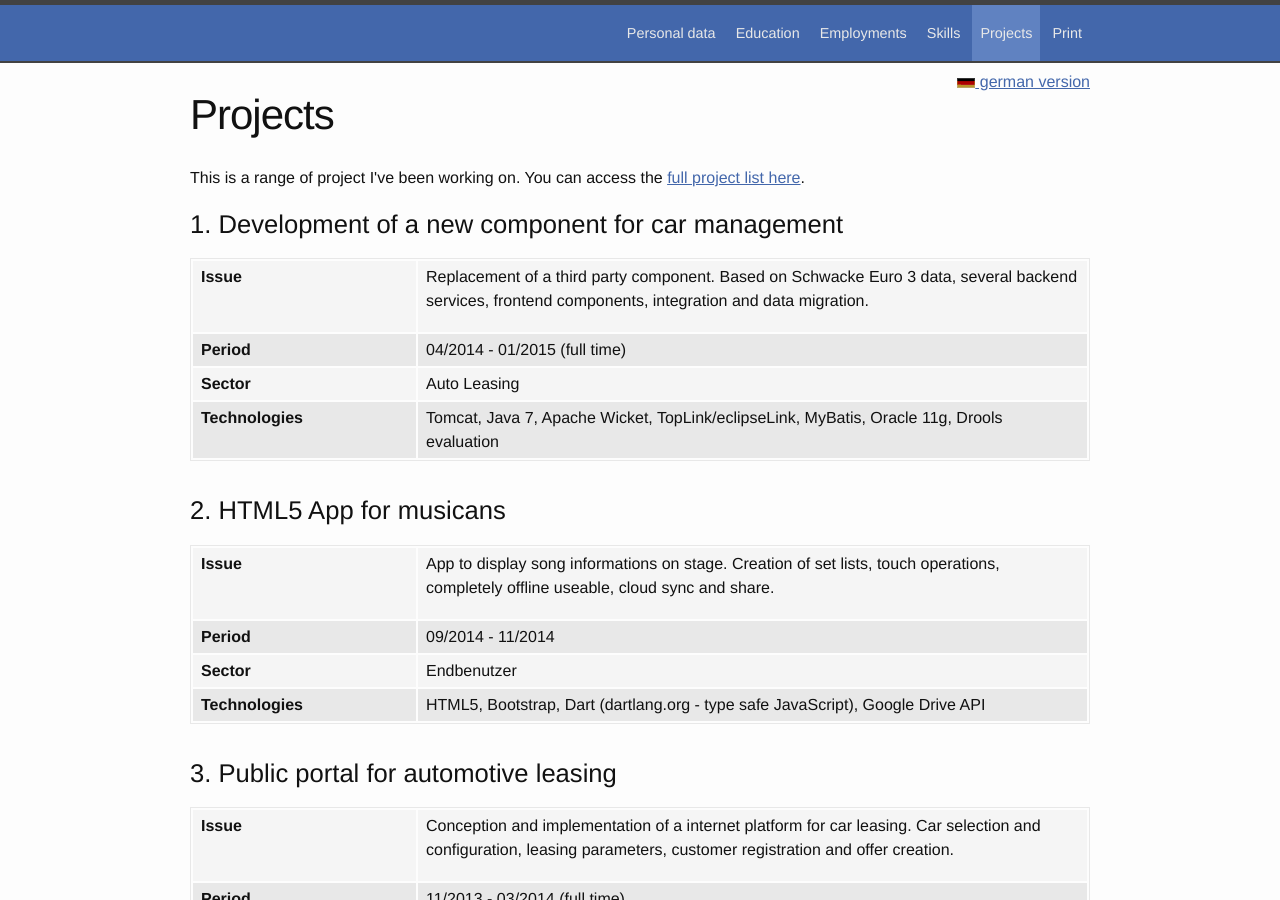
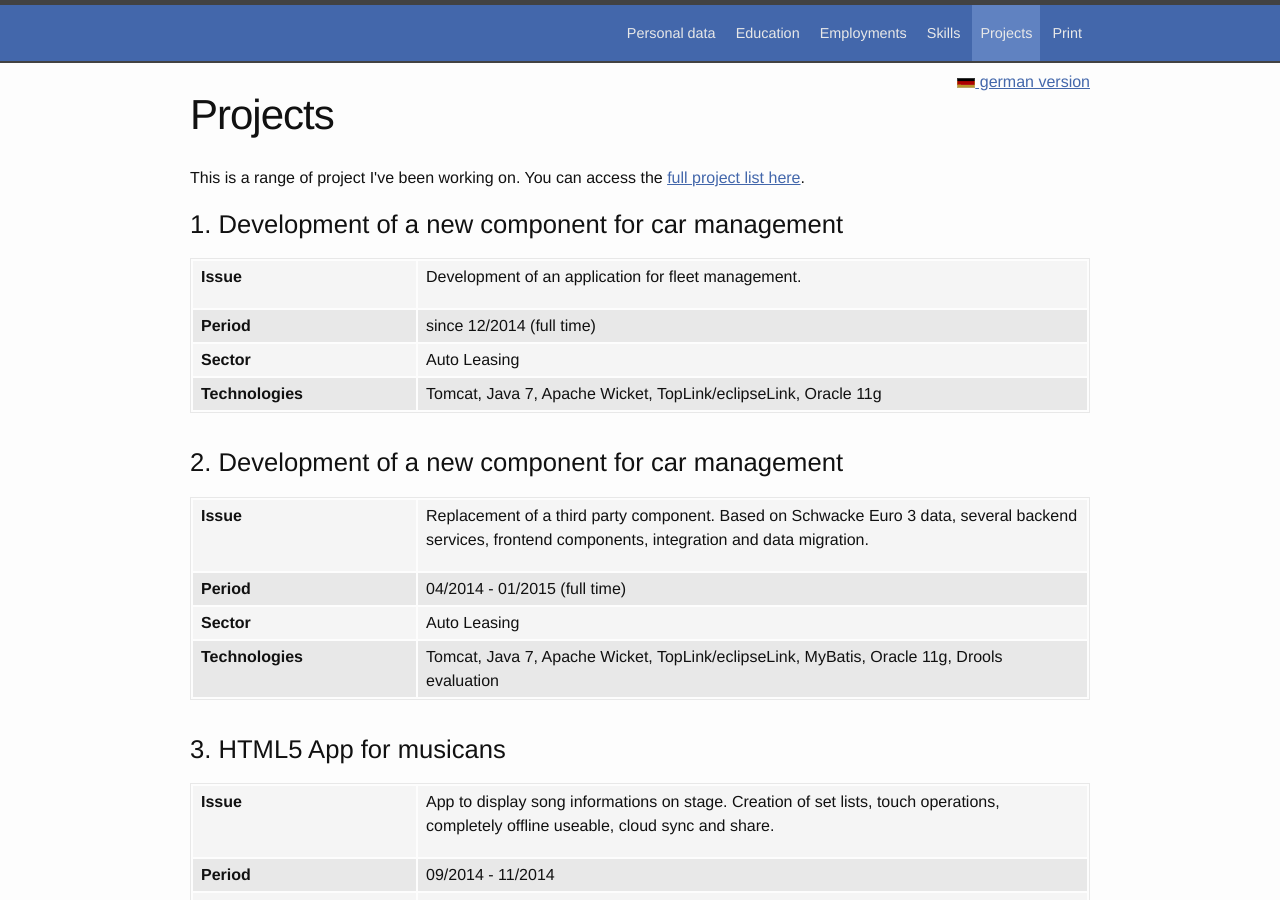
Before and after one commit to klauserber/klauserber.github.io, a Jekyll site: the page built from projects.html, in a window 1280 px wide and 900 px high. Built offline with Jekyll 4.4.1, drawn with Linux system fonts in a browser that asks for light colours.

Commit message:
B2B project added

```diff
--- a/_data/projects.yml
+++ b/_data/projects.yml
@@ -1,3 +1,29 @@
+# =========================================================
+# Project
+- title: Neuentwicklung einer B2B-Plattform
+  title_en: Development of a new component for car management
+# =========================================================
+
+  issue: |
+    Neuentwicklung einer Anwendung für das Fuhrparkmanagement.
+
+  period: seit 12/2014
+
+  period_en: since 12/2014
+
+  fulltime: 1
+
+  sector: Auto Leasing
+
+  technic: Tomcat, Java 7, Apache Wicket, TopLink/eclipseLink, Oracle 11g
+
+  issue_en: |
+    Development of an application for fleet management.
+
+  sector_en:
+
+  archived: 0
+
 # =========================================================
 # Project
 - title: Neuentwicklung einer Komponente für Fahrzeugmanagement
```
